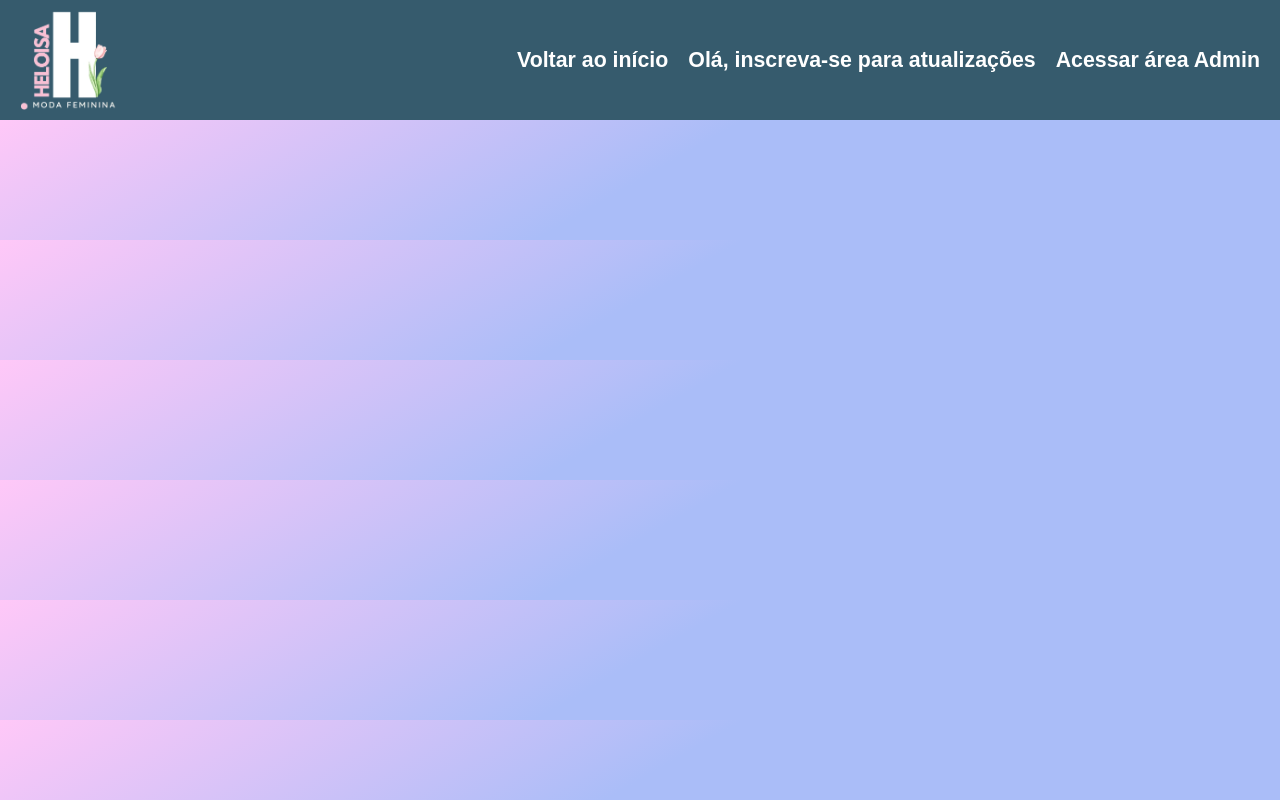
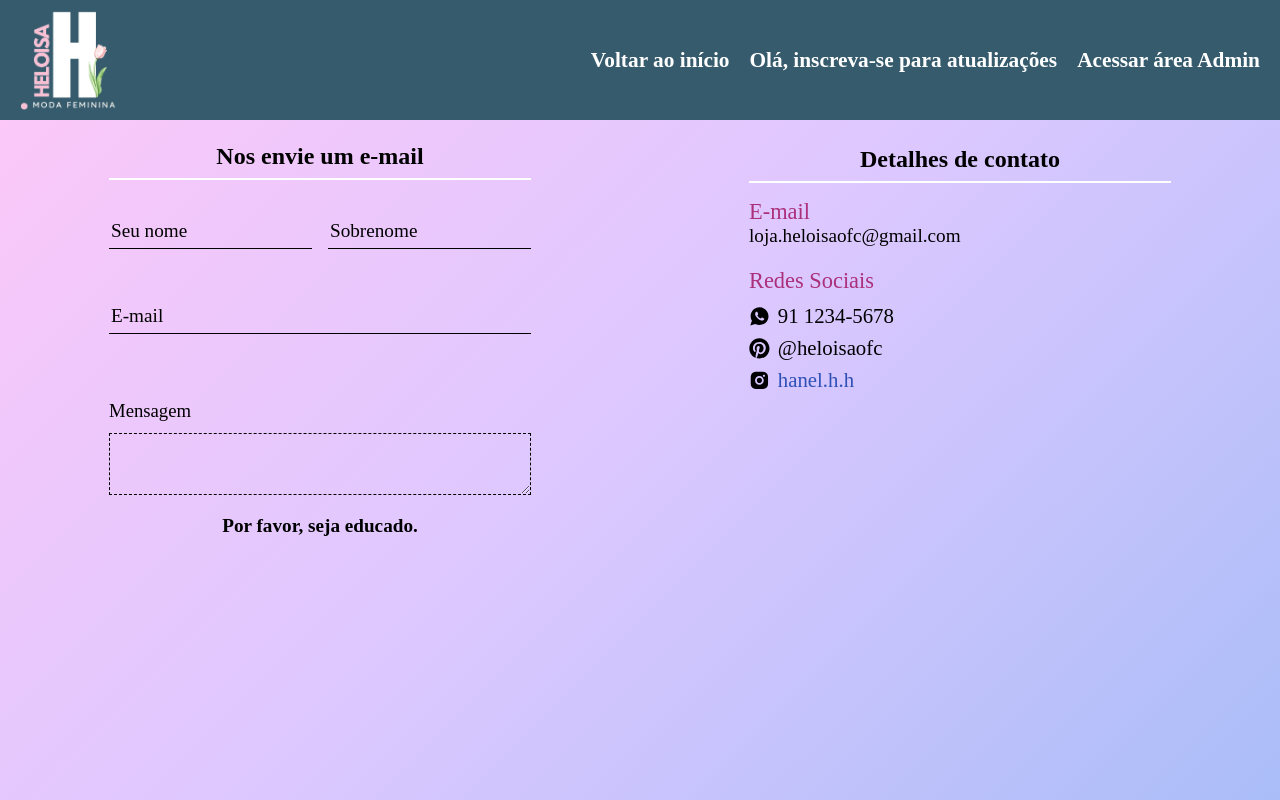
Before and after one commit to MW-Limah/HeloisaWebstore, a Next.js app: page /contato in a window 1280 px wide. Built offline with nearby package versions, Linux system fonts and the light colour scheme.

Commit message:
Página de contato

```diff
--- a/src/app/components/nav/justTop.jsx
+++ b/src/app/components/nav/justTop.jsx
@@ -20,7 +20,7 @@ export default function JustTop() {
                     <Image src={'/logo_1.webp'} width={100} height={100} alt="Logo Principal Heloisa Moda Feminina" />
                 </div>
                 <div className={styles.rightContent}>
-                    <Link href={'#'} className={styles.back}>
+                    <Link href={'/'} className={styles.back}>
                         Voltar ao início
                     </Link>
                     <Link href={'#'}>Olá, inscreva-se para atualizações</Link>
--- a/src/app/contato/contato.module.css
+++ b/src/app/contato/contato.module.css
@@ -0,0 +1,144 @@
+.container {
+    display: flex;
+    flex-direction: column;
+    height: 100vh;
+    font-family: 'Times New Roman', Times, serif;
+    background: linear-gradient(135deg, #ffc8f8, #ddc8ff, #aabdf8);
+}
+
+.content {
+    height: 100vh;
+    display: flex;
+    justify-content: center;
+    align-items: center;
+    color: #000;
+}
+
+.form,
+.info {
+    display: flex;
+    flex-direction: column;
+    width: 100%;
+    max-width: 600px;
+    height: 600px;
+    padding: 5%;
+    margin: 45px;
+    border-radius: 8px;
+    color: #000;
+}
+
+.form {
+    margin-top: -10%;
+}
+
+.form h2,
+.info h2 {
+    border-bottom: 2px solid white;
+    padding-bottom: 0.5rem;
+    display: flex;
+    justify-content: center;
+}
+
+.form h2 {
+    margin-bottom: 1rem;
+}
+
+.name {
+    display: flex;
+    gap: 1rem;
+    margin-bottom: 1rem;
+}
+
+.name input {
+    flex: 1;
+}
+
+.container input,
+.container textarea {
+    width: 100%;
+    padding: 0.75rem;
+    margin: 10px 0 1rem;
+    font-size: 1rem;
+    background: none;
+    border: 1px solid #000;
+    outline: none;
+    font-family: inherit;
+}
+
+.container input {
+    border: none;
+    border-bottom: 1px solid #000;
+    border-radius: 0;
+    color: #000;
+}
+
+.container textarea {
+    resize: vertical;
+    max-height: 280px;
+    border-style: dashed;
+}
+
+.container input::placeholder {
+    color: #000;
+    font-size: 1.2rem;
+    font-weight: 500;
+    position: relative;
+    top: 5px;
+    left: -10px;
+}
+
+.form h3 {
+    margin: 50px 0 1px;
+    font-weight: 400;
+}
+
+.form p {
+    font-size: 1.2rem;
+    font-weight: 600;
+    display: flex;
+    justify-content: center;
+    margin-bottom: 0.5rem;
+}
+
+.info {
+    position: relative;
+    top: -12%;
+}
+
+.info h2 {
+    margin-bottom: 1rem;
+    border-bottom: 2px solid white;
+    padding-bottom: 0.5rem;
+    display: flex;
+    justify-content: center;
+}
+
+.info h3 {
+    color: #ab307b;
+    font-weight: 500;
+    font-size: 1.4rem;
+}
+
+.info p {
+    margin-bottom: 5%;
+    font-size: 1.2rem;
+}
+
+.redesSociais ul {
+    list-style: none;
+    padding: 0;
+    margin-top: 10px;
+}
+
+.redesSociais li {
+    display: flex;
+    align-items: center;
+    gap: 0.5rem;
+    margin-bottom: 0.5rem;
+    font-size: 1.3rem;
+}
+
+.redesSociais li a {
+    color: #2e50b6;
+    text-decoration: none;
+}
--- a/src/app/contato/page.tsx
+++ b/src/app/contato/page.tsx
@@ -1,10 +1,49 @@
 import styles from './contato.module.css';
 import JustTop from '@/app/components/nav/justTop';
+import { RiInstagramFill } from 'react-icons/ri';
+import { IoLogoWhatsapp } from 'react-icons/io';
+import { FaPinterest } from 'react-icons/fa';
 
 export default function Contato() {
     return (
         <div className={styles.container}>
             <JustTop />
+            <div className={styles.content}>
+                {/* Formulário de e-mail */}
+                <div className={styles.form}>
+                    <h2>Nos envie um e-mail</h2>
+                    <form action="">
+                        <div className={styles.name}>
+                            <input type="text" placeholder="Seu nome" required />
+                            <input type="text" placeholder="Sobrenome" required />
+                        </div>
+                        <input type="email" placeholder="E-mail" required />
+                        <h3>Mensagem</h3>
+                        <textarea name="" id=""></textarea>
+                        <p>Por favor, seja educado.</p>
+                    </form>
+                </div>
+                {/* Detalhes de contato */}
+                <div className={styles.info}>
+                    <h2>Detalhes de contato</h2>
+                    <h3>E-mail</h3>
+                    <p>loja.heloisaofc@gmail.com</p>
+                    <h3>Redes Sociais</h3>
+                    <div className={styles.redesSociais}>
+                        <ul>
+                            <li>
+                                <IoLogoWhatsapp /> 91 1234-5678
+                            </li>
+                            <li>
+                                <FaPinterest /> @heloisaofc
+                            </li>
+                            <li>
+                                <RiInstagramFill /> <a href="https://www.instagram.com/hanel.h.h/">hanel.h.h</a>
+                            </li>
+                        </ul>
+                    </div>
+                </div>
+            </div>
         </div>
     );
 }
```
